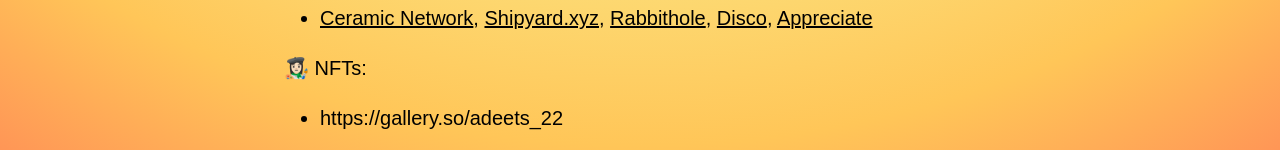
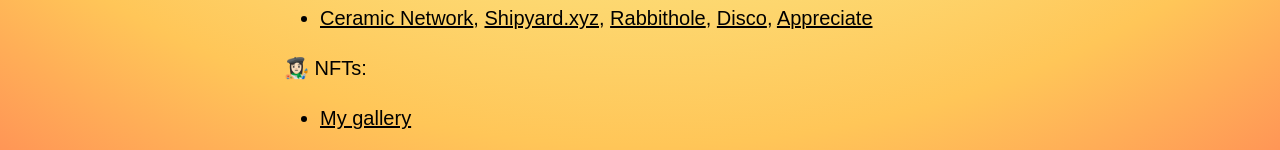
Before and after one commit to adeets-22/adeets-22.github.io, a Jekyll site: the page built from index.md, in a window 1280 px wide. Shown: the part 1970-2120 px from the top of the page. Built offline with Jekyll 4.4.1, drawn with Linux system fonts in a browser that asks for light colours.

Commit message:
Update index.md

```diff
--- a/index.md
+++ b/index.md
@@ -37,4 +37,4 @@
 - [Ceramic Network](https://ceramic.network/), [Shipyard.xyz](https://www.shipyard.xyz/), [Rabbithole](https://rabbithole.gg/), [Disco](https://www.disco.xyz/), [Appreciate](https://appreciate.it/)
 
 👩🏻‍🎨 NFTs:
-- https://gallery.so/adeets_22
+- [My gallery](https://gallery.so/adeets_22)
```
